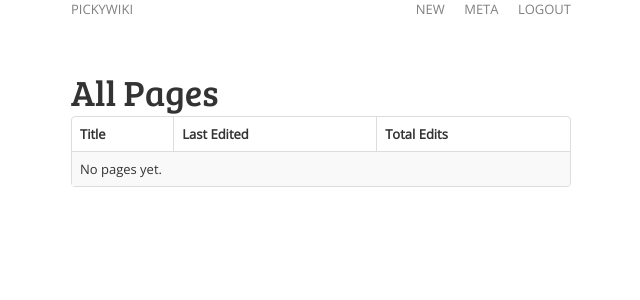
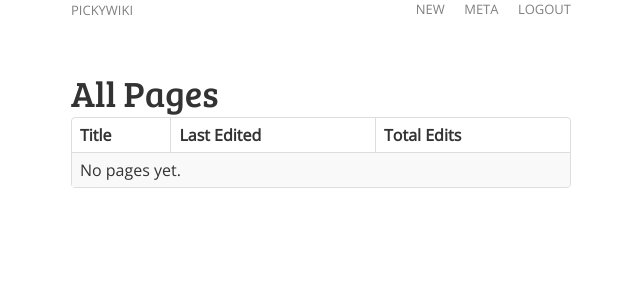
Before and after one commit to Wilfred/Picky, a Django app: page /all_pages/ in a window 1280 px wide. Shown: the top 300 px of the page, without its empty margins (9-649 px from the left). Run offline with Django 3.2, Linux system fonts and the light colour scheme; the visitor is signed in with stand-in values (Sample User, id 1); data comes from the database, SQL or seed files in the repository; data that the repository does not hold is empty; parts of the project's set-up code (start-up, migrations or seed data) failed here and were passed over.

Commit message:
further typography improvements
We set the base font size on body to simplify the CSS.

We also distinguish h5 from h4 by italicising the text, and ensure all
headings use the same font.

```diff
--- a/picky/static/css/picky.css
+++ b/picky/static/css/picky.css
@@ -20,14 +20,17 @@ body {
 }
 
 /* TYPOGRAPHY */
+body, p, pre, code {
+    font-size: 16px;
+}
+body, p {
+    font-family: 'Open Sans', Verdana, Helvetica, sans-serif;
+}
 p, ul, ol, h1, h2, h3, h4, h5, h6 {
     line-height: 24px;
 }
 p, ul, ol {
     margin-bottom: 24px;
-}
-body, p {
-    font-family: 'Open Sans', Verdana, Helvetica, sans-serif;
 }
 h1, h2, h3, h4, h5, h6 {
     color: inherit;
@@ -46,11 +49,13 @@ h3 {
 h4, h5, h6 {
     font-size: 16px;
 }
+h5, h6 {
+    font-style: italic;
+}
 p, ul, ol, li, pre, code  {
-    font-size: 16px;
     line-height: 24px;
 }
-h1, h2, h3, h4 {
+h1, h2, h3, h4, h5, h6 {
     font-family: 'Bree Serif', Georgia, serif !important;
     font-weight: normal;
 }
```
